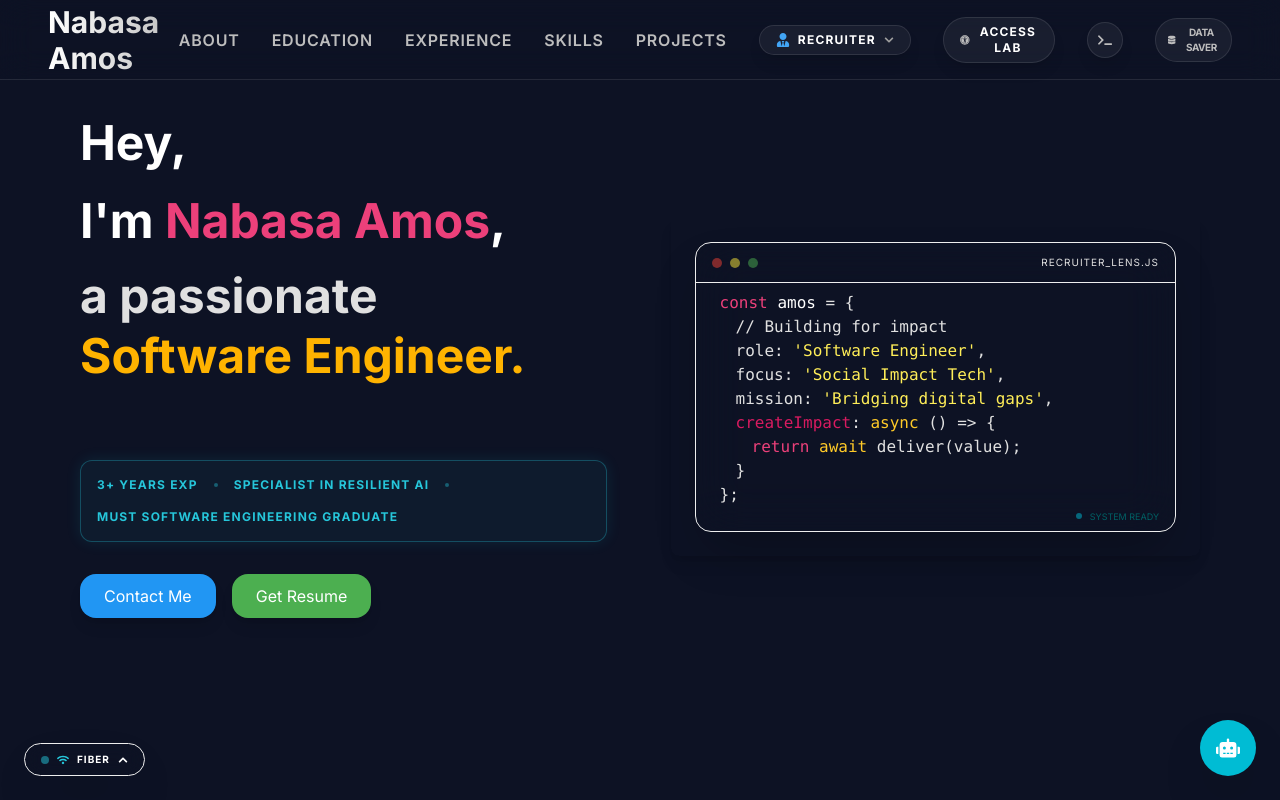
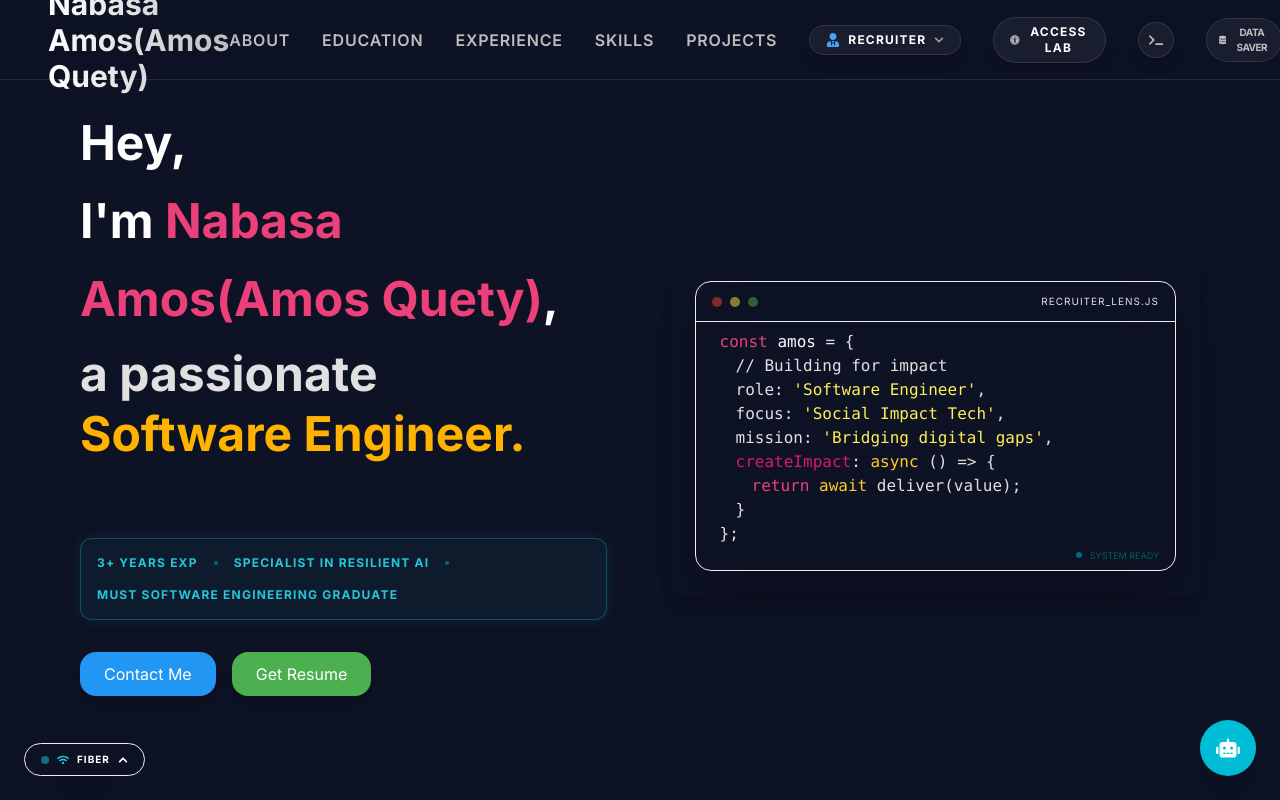
Before and after one commit to AmosQuety/portfolio, a React (Vite) app: page / in a window 1280 px wide. Shown: the top 800 px of the page. Built offline with nearby package versions, Linux system fonts and the light colour scheme.

Commit message:
Update my info to include real name (Nabasa Amos) and alias (Amos Quety)

```diff
--- a/src/lib/ai-orchestrator/infrastructure/providers/GeminiProvider.ts
+++ b/src/lib/ai-orchestrator/infrastructure/providers/GeminiProvider.ts
@@ -5,7 +5,7 @@ import type { FinalResponse, FinishReason } from '../../core/entities/FinalRespo
 import type { StreamResponse } from '../../core/entities/StreamResponse.js';
 import type { ProviderCapabilities } from '../../core/entities/ProviderCapabilities.js';
 import { createTokenUsage } from '../../core/entities/TokenUsage.js';
-import { discoverBestModel } from './GeminiModelSelector.js';
+import { discoverBestModel, nextBestModel } from './GeminiModelSelector.js';
 
 export interface GeminiProviderConfig {
   /** Optional unique identifier for this provider instance. @default 'gemini' */
--- a/src/pages/About.jsx
+++ b/src/pages/About.jsx
@@ -23,7 +23,7 @@ const About = () => {
             <div className="w-full max-w-sm mx-auto md:max-w-none aspect-[3/4] rounded-2xl overflow-hidden shadow-2xl border border-slate-700/50">
               <img
                 src={profileImageUrl}
-                alt="Nabasa Amos"
+                alt="Nabasa Amos(Amos Quety)"
                 className="w-full h-full object-cover object-center grayscale hover:grayscale-0 transition-all duration-500"
               />
             </div>
@@ -31,9 +31,8 @@ const About = () => {
 
           {/* Text Content */}
           <div className="w-full md:w-3/5 lg:w-2/3">
-            <div className={`space-y-6 text-base sm:text-lg text-gray-200 leading-relaxed p-6 sm:p-8 rounded-3xl transition-all duration-500 ${
-              isResilientMode ? 'bg-slate-950 border-white/5' : 'bg-slate-800/30 backdrop-blur-md border border-slate-700/50 shadow-2xl'
-            }`}>
+            <div className={`space-y-6 text-base sm:text-lg text-gray-200 leading-relaxed p-6 sm:p-8 rounded-3xl transition-all duration-500 ${isResilientMode ? 'bg-slate-950 border-white/5' : 'bg-slate-800/30 backdrop-blur-md border border-slate-700/50 shadow-2xl'
+              }`}>
 
               <p className="text-xl sm:text-2xl font-light">
                 Hi, I'm <span className="text-cyan-400 font-bold">Amos</span>. I build software that helps people get things done, especially when the situation is difficult.
--- a/src/pages/Home.jsx
+++ b/src/pages/Home.jsx
@@ -47,7 +47,7 @@ const navItems = sections.map((section) => ({
   text: section.navText,
 }));
 
-const SITE_TITLE = "Nabasa Amos";
+const SITE_TITLE = "Nabasa Amos(Amos Quety)";
 const RESUME_FILE_NAME = "Nabasa_Amos_CV.pdf";
 const SCROLL_MARGIN_TOP_CLASS = "scroll-mt-16";
 const HEADER_HEIGHT_PADDING_CLASS = "pt-16";
@@ -66,11 +66,11 @@ const Home = () => {
       {/* Visual Empathy Overlay for Resilient Lens */}
       {isResilientMode && (
         <div className="fixed inset-0 z-[999] pointer-events-none opacity-[0.03]"
-             style={{
-               background: `linear-gradient(rgba(18, 16, 16, 0) 50%, rgba(0, 0, 0, 0.25) 50%),
+          style={{
+            background: `linear-gradient(rgba(18, 16, 16, 0) 50%, rgba(0, 0, 0, 0.25) 50%),
                             linear-gradient(90deg, rgba(255, 0, 0, 0.06), rgba(0, 255, 0, 0.02), rgba(0, 0, 255, 0.06))`,
-               backgroundSize: '100% 2px, 3px 100%'
-             }}
+            backgroundSize: '100% 2px, 3px 100%'
+          }}
         />
       )}
 
@@ -86,7 +86,7 @@ const Home = () => {
               {/* Change the line below */}
               <div className="my-2 sm:my-3"> a passionate</div>
               <div className="text-amber-600">Software Engineer.</div>
-                          </div>
+            </div>
 
             {/* QUICK SUMMARY BAR (Recruiter Mode) */}
             {activeLens === 'recruiter' && (
```
Also changed, not shown: 1 other file (tests, documents, lock files or other folders).
